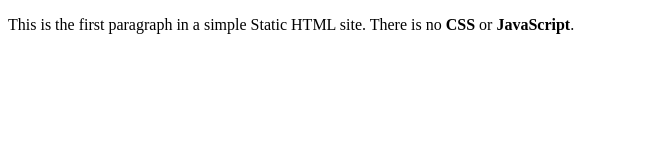
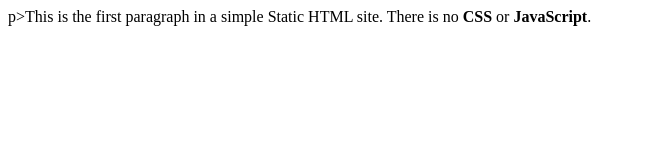
Before and after one commit to y3key/static, a plain HTML site: page index.html in a window 1280 px wide. Shown: the whole page, without its empty margins (0-646 px from the left). Drawn offline with Linux system fonts and the light colour scheme.

Commit message:
Update index.html

```diff
--- a/index.html
+++ b/index.html
@@ -4,6 +4,6 @@
        <title>Static HTML Site</title>
      </head>
      <body>
-       <p>This is the first paragraph in a simple Static HTML site. There is no <strong>CSS</strong> or <strong>JavaScript</strong>.</p>
+       p>This is the first paragraph in a simple Static HTML site. There is no <strong>CSS</strong> or <strong>JavaScript</strong>.</p>
      </body>
 </html>
```
